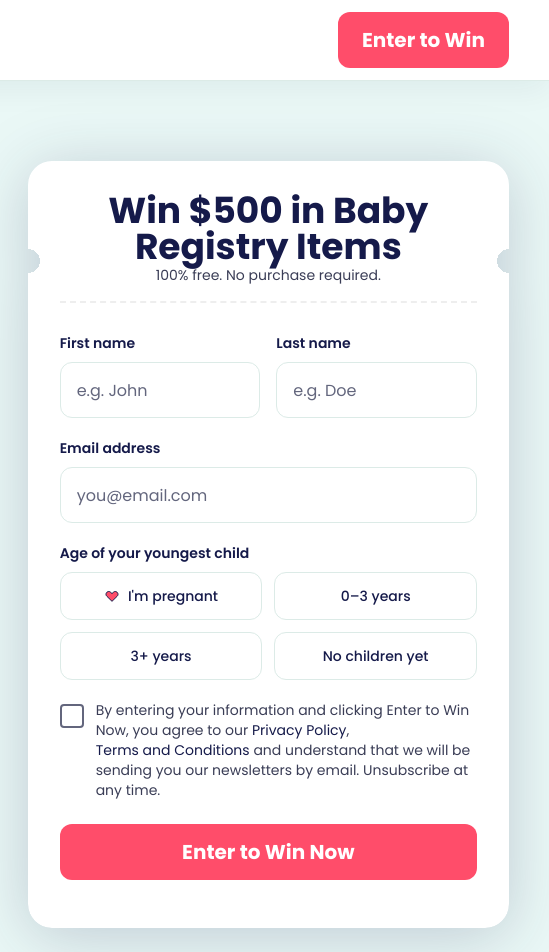
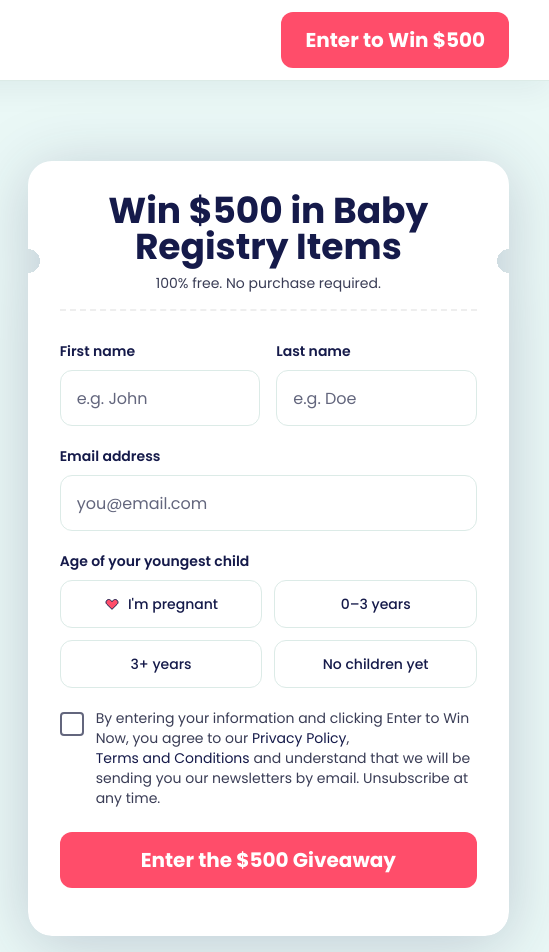
Before and after one commit to jhunmilquin/lp-stroller, a website: page index.html in a window 1280 px wide. Shown: the top 952 px of the page, 731-1280 px from the left. Drawn offline with Linux system fonts and the light colour scheme.

Commit message:
first commit 2

```diff
--- a/index.html
+++ b/index.html
@@ -4,7 +4,7 @@
 <head>
   <meta charset="UTF-8">
   <meta name="viewport" content="width=device-width, initial-scale=1">
-  <title>Win a Stroller System | Canadian Parent</title>
+  <title>Amazon Baby Registry Giveaway  | Canadian Parent</title>
   <meta name="description"
     content="Join 400,000+ Canadian parents. Get free baby samples and enter to win over $30,000 in prizes. New giveaways every week. 100% free.">
   <meta property="og:title" content="Free Samples for New Parents | Canadian Parent">
@@ -98,7 +98,7 @@
       <!-- <p class="hidden text-sm lg:block">Free for Canadian parents. No purchase required.</p>-->
       <nav aria-label="Main navigation" class="flex items-center gap-4 md:gap-6">
 
-        <a href="#join" class="btn-primary">Enter to Win</a>
+        <a href="#join" class="btn-primary">Enter to Win $500</a>
       </nav>
     </div>
   </header>
@@ -135,7 +135,7 @@
                 <div class="min-w-0 flex-1 mb-4 md:mb-4">
                   <!-- <p class="eyebrow">Your entry ticket</p> -->
                   <h2 class="text-2xl md:text-3xl xl:text-4xl leading-tight text-center mb-0">Win $500 in Baby Registry Items</h2>
-                  <p class="text-sm text-center">100% free. No purchase required.</p>
+                  <p class="text-sm text-center mt-2">100% free. No purchase required.</p>
                 </div>
                 <form id="join" novalidate aria-label="Join Canadian Parent">
                   <div class="name-grid grid gap-4">
@@ -224,7 +224,7 @@
                     <svg id="joining-spinner" class="size-6 shrink-0" aria-hidden="true" hidden>
                       <use href="#icon-spinner" />
                     </svg>
-                    <span id="join-button-label">Enter to Win Now</span>
+                    <span id="join-button-label">Enter the $500 Giveaway</span>
                   </button>
 
                 </form>
@@ -507,10 +507,8 @@
       <div class="mx-auto max-w-7xl px-5 md:px-10">
         <div class="grid grid-cols-1 items-center gap-8 rounded-3xl bg-mint p-8 md:grid-cols-2 md:p-16">
           <div class="order-2 min-w-0 md:order-1">
-            <h2 id="cta-heading" class="text-3xl leading-tight text-balance md:text-4xl lg:text-5xl">Your stroller is
-              one click away</h2>
-            <p class="mt-5">Join today for a chance to win a stroller, <span class="lg:block"></span>plus weekly
-              giveaways and free samples.</span></p><a href="#join" class="btn-primary mt-8 w-full lg:w-auto block ">Enter to Win the Stroller</a>
+            <h2 id="cta-heading" class="text-3xl leading-tight text-balance md:text-4xl lg:text-5xl">Enter for a chance to win $500 in baby registry items</h2>
+            <p class="mt-5">Join Canadian Parent for access to weekly giveaways, sample offers and exclusive coupons.</span></p><a href="#join" class="btn-primary mt-8 w-full lg:w-auto block ">Enter to Win $500</a>
             <p class="mt-4 text-sm text-body">No purchase required. Canada only.</p>
           </div>
           <img src="assets/images/photos/cta-mother-newborn.webp"
```
